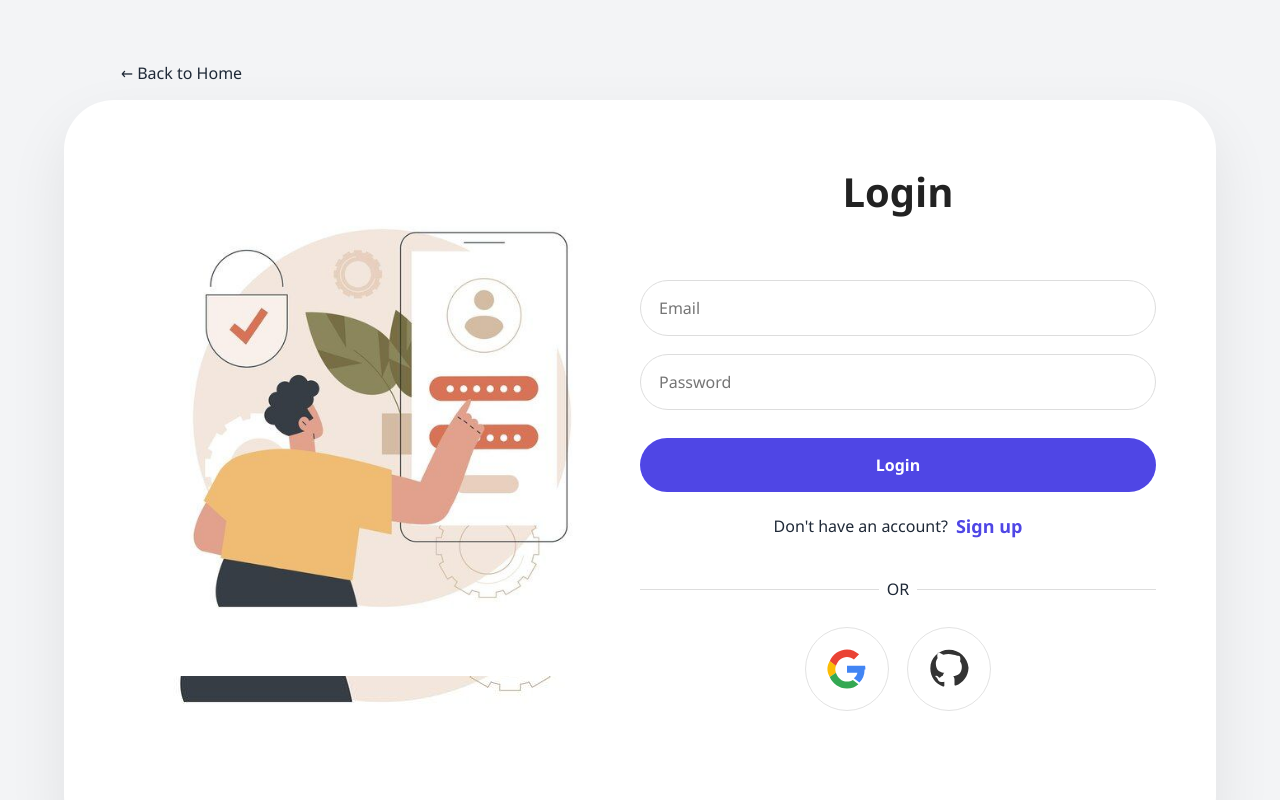
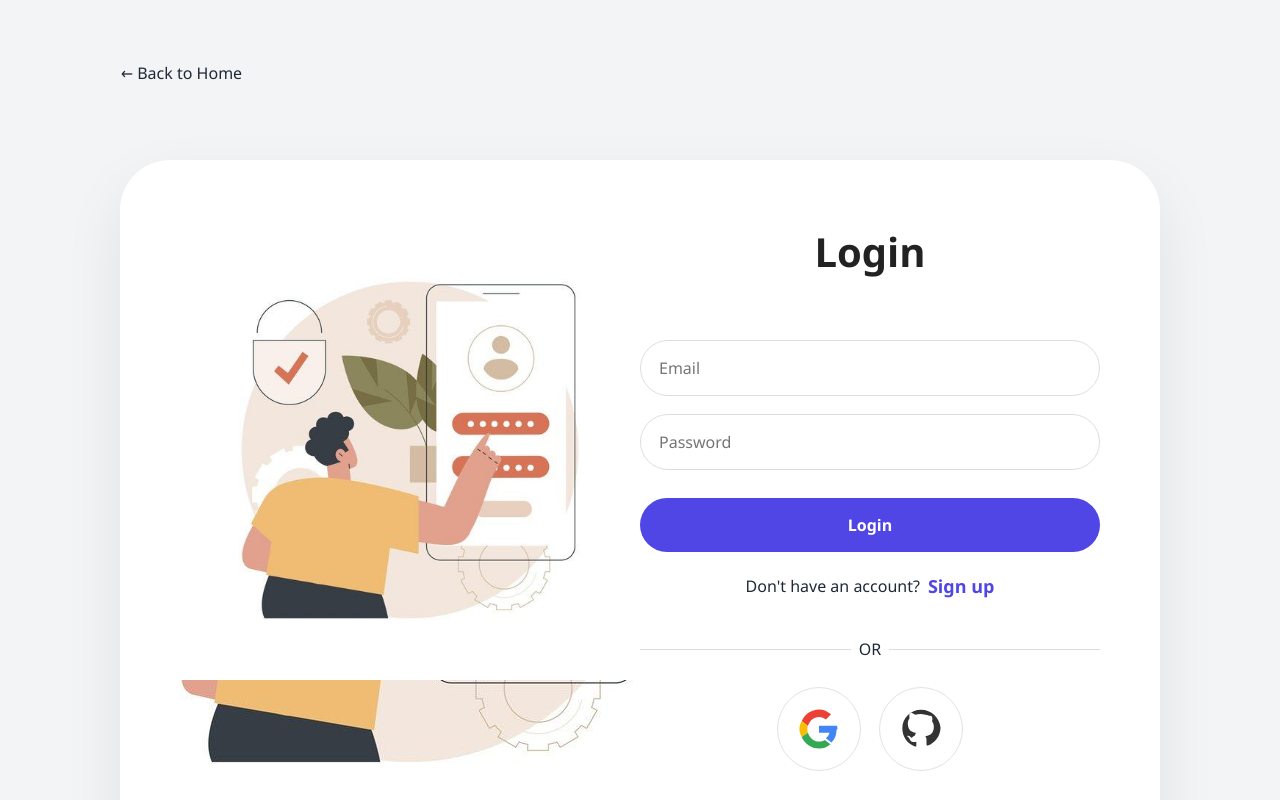
Before and after one commit to Rajat-0707/skillSwap, a React (Vite) app in the folder skillSwapFrontend/: page /login in a window 1280 px wide. Shown: the top 800 px of the page. Built offline with nearby package versions, Linux system fonts and the light colour scheme; no server answers.

Commit message:
Add margin to login container

```diff
--- a/skillSwapFrontend/src/css/login.css
+++ b/skillSwapFrontend/src/css/login.css
@@ -27,6 +27,7 @@
     border-radius: 50px;
     padding: 60px;
     max-width: 90vw;
+    margin:60px 100px;
     /* max-height: 90vh; */
   }
 
```
